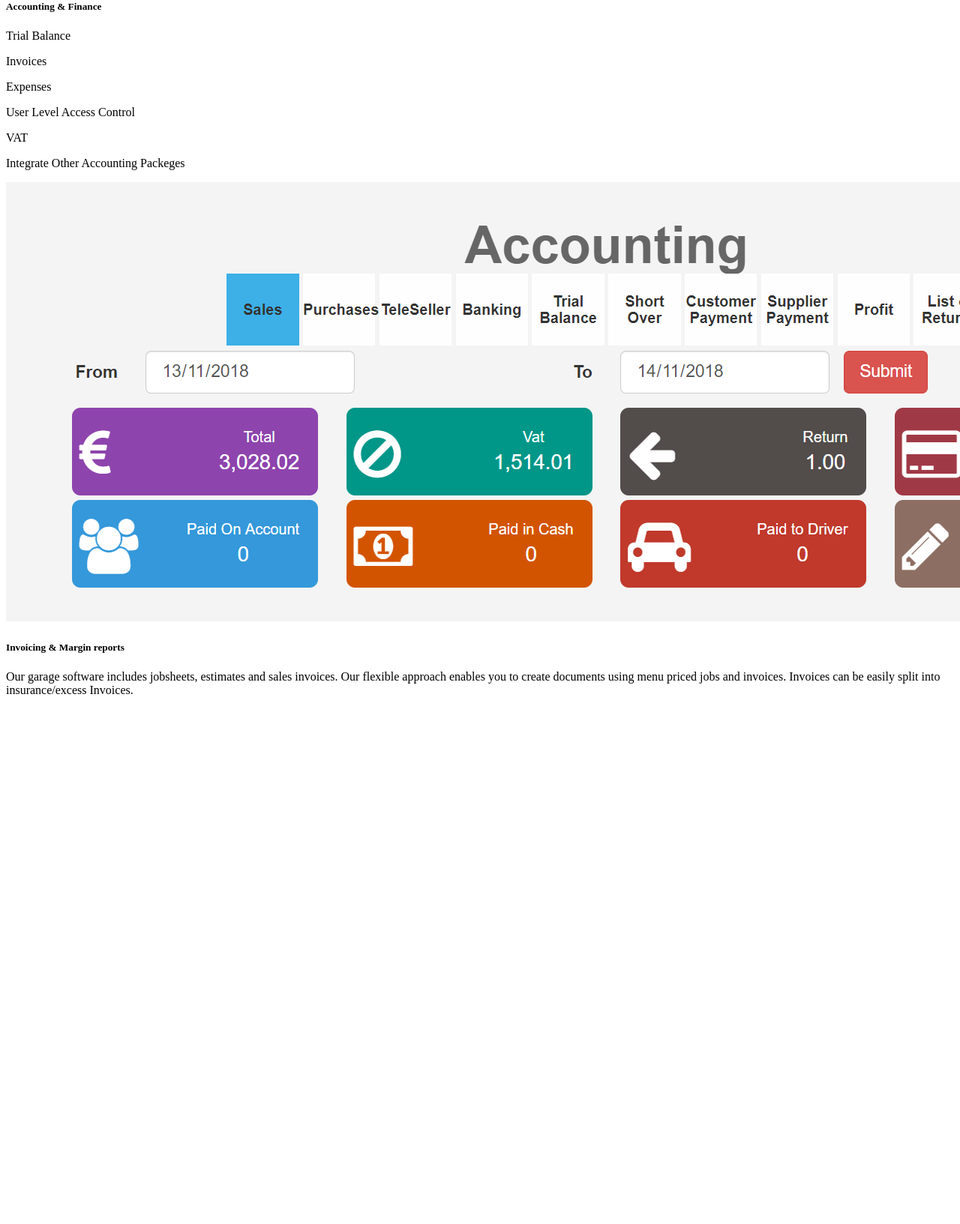
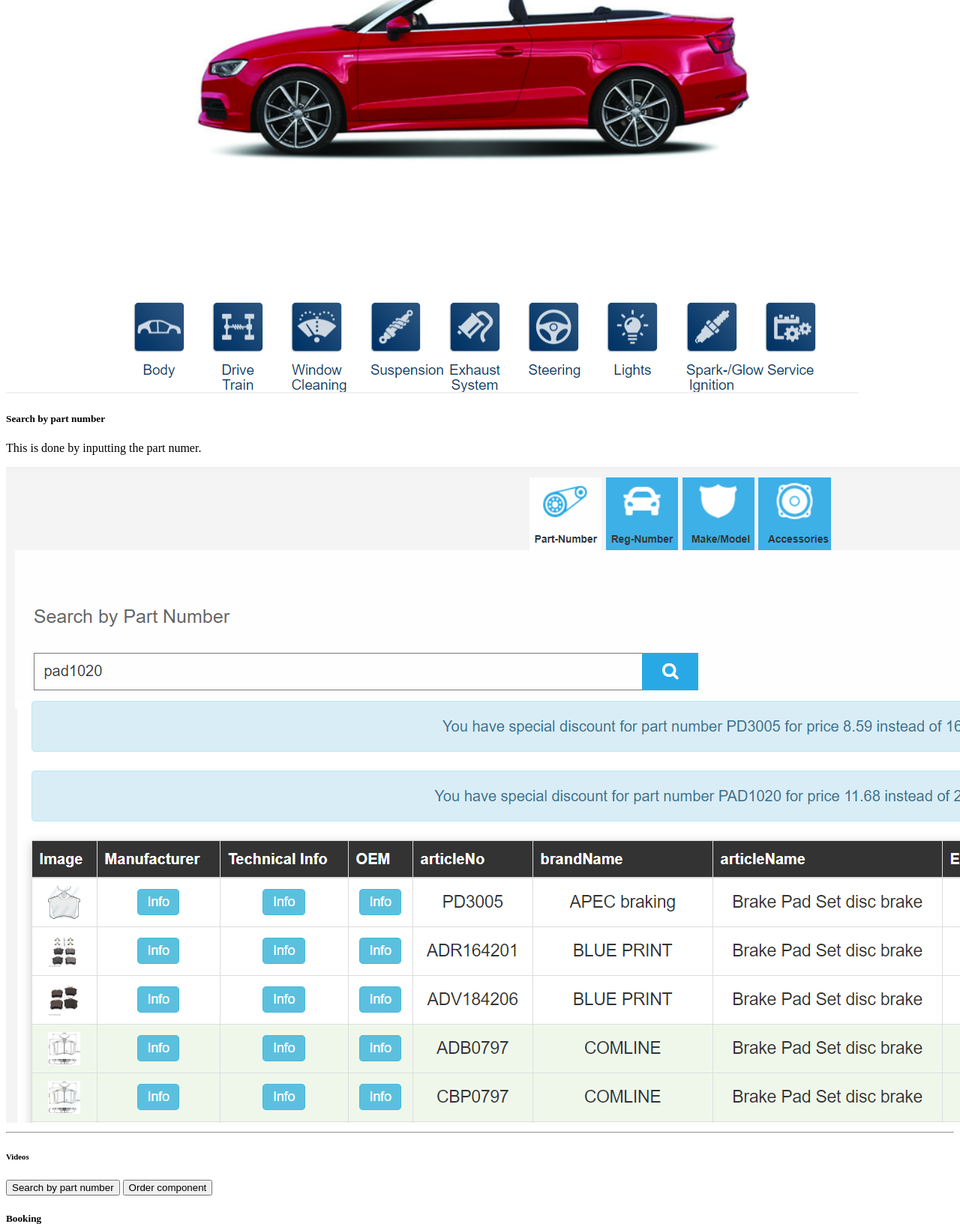
Before and after one commit to lucadibello/AutoCloudTech, a PHP site: page /application/views/garage/index.php in a window 1280 px wide; the page is wider, and only the part inside the window is pictured. Shown: the part 1540-3173 px from the top of that part at 75% size. Before the commit the page ends 2466 px from the top of that part, so only its background shows below. Run offline with PHP 8.4, Linux system fonts and the light colour scheme.

Commit message:
add parts look up

```diff
--- a/application/views/_templates/header.php
+++ b/application/views/_templates/header.php
@@ -26,7 +26,7 @@
 </head>
 
 <body>
-    <nav id="navigation" class="navbar fixed-top navbar-expand-lg navbar-dark scrolling-navbar">
+    <nav id="navigation" class="navbar fixed-top navbar-expand-lg navbar-dark scrolling-navbar" data-scroll-header>
         <a class="navbar-brand" href="./Home">
             <img id="nav-image" src="./application/assets/illustrator/logo.svg" height="30" alt="ACT logo">
         </a>
--- a/application/views/garage/index.php
+++ b/application/views/garage/index.php
@@ -93,6 +93,45 @@
             </div>
         </section>
 
+        <section class="margin-y" id="tecdoc-section">
+            <div class="row">
+                <div class="col-md-3 text-right title">
+                    <h5>Search by vehicle make</h5>
+                </div>
+                <div class="col-md-7 text-center">
+                    <p>This is done by entering your Irish/UK Registration Plate. <br>
+                        Once you've entered your registration plate, you will be able to view the car details.
+                    </p>
+                    <img src="./application/assets/img/motorfactory-screenshots/carmake.png" class="img-fluid" alt="Car Make">
+                </div>
+            </div>
+        </section>
+
+        <section class="margin-y mb-5" id="partnumber-section">
+            <div class="row">
+                <div class="col-md-3 text-right title">
+                    <h5>Search by part number</h5>
+                </div>
+                <div class="col-md-7 text-center">
+                    <p>This is done by inputting the part numer.</p>
+                    <img src="./application/assets/img/motorfactory-screenshots/partnumber.png" class="img-fluid" alt="Part Number">
+
+                    <hr>
+                    <h6>Videos</h6>
+
+                    <!-- Button trigger modal -->
+                    <button type="button" class="btn btn-primary" data-toggle="modal" data-target="#partNumberLookup">
+                        Search by part number
+                    </button>
+
+                    <!-- Button trigger modal -->
+                    <button type="button" class="btn btn-primary" data-toggle="modal" data-target="#orderProduct">
+                        Order component
+                    </button>
+                </div>
+            </div>
+        </section>
+
         <section class="margin-y" id="booking-section">
             <div class="row">
                 <div class="col-md-3 text-right title">
```
